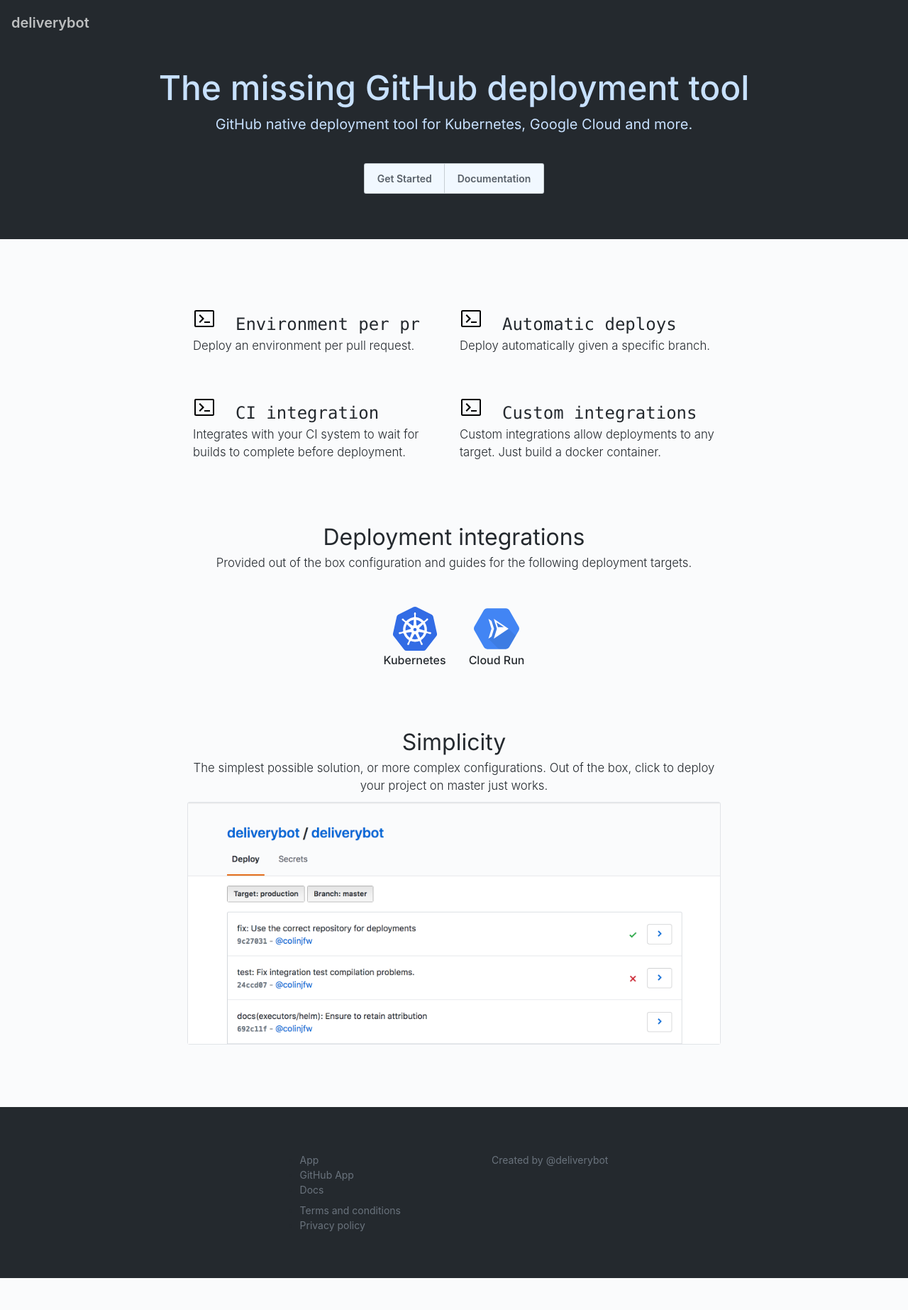
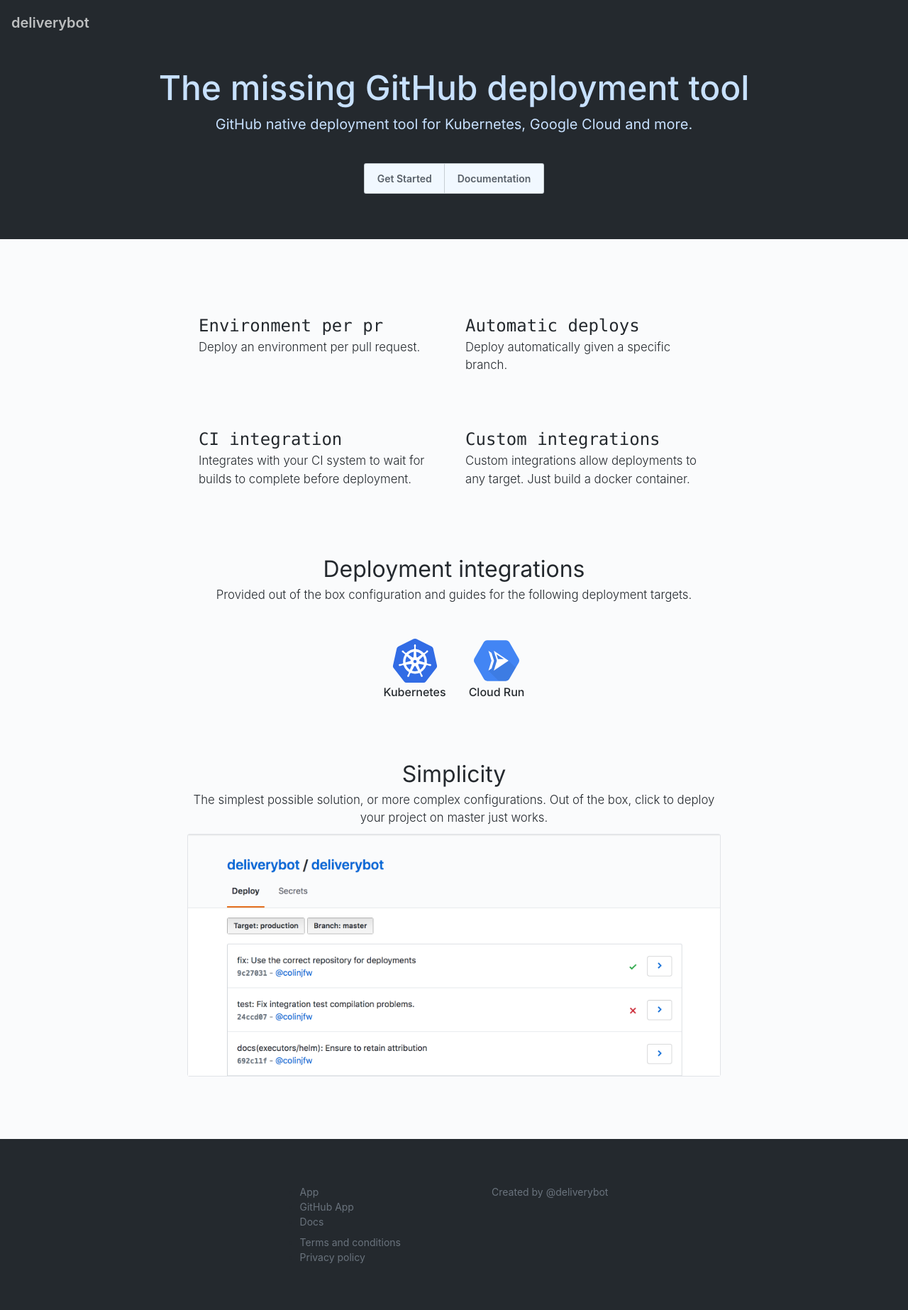
Before and after one commit to deliverybot/deliverybot.github.io, a Jekyll site: the page built from index.html, in a window 1280 px wide. Shown: the whole page at 71% size. Built offline with Jekyll 4.4.1, drawn with Linux system fonts in a browser that asks for light colours; before the commit the page ends 1801 px from its top, so only the background shows below that.

Commit message:
Add better assets.

```diff
--- a/404.html
+++ b/404.html
@@ -1,5 +1,6 @@
 ---
 layout: default
+permalink: /404.html
 ---
 
 <style type="text/css" media="screen">
--- a/_layouts/default.html
+++ b/_layouts/default.html
@@ -4,6 +4,7 @@
   <meta charset="utf-8">
   <meta http-equiv="X-UA-Compatible" content="IE=edge">
   <meta name="viewport" content="width=device-width, initial-scale=1">
+  <link rel="icon" href="/assets/images/probot-head.png">
   {%- seo -%}
   <link rel="stylesheet" href="/assets/main.css">
   <link rel="stylesheet" href="/assets/primer.css">
--- a/index.html
+++ b/index.html
@@ -21,33 +21,29 @@
 
 <main class="content marketing">
   <div class="d-flex flex-justify-between mt-8">
-    <div style="width: 50%;" class="p-2">
-      <img src="/assets/images/terminal.svg" width="32px" height="32px">
-      <h3 class="h2-mktg text-mono" style="display: inline; margin-left: 1em;">Environment per pr</h3>
+    <div style="width: 50%;" class="p-3">
+      <h3 class="h2-mktg text-mono">Environment per pr</h3>
       <p>
         Deploy an environment per pull request.
       </p>
     </div>
-    <div style="width: 50%;" class="p-2">
-      <img src="/assets/images/terminal.svg" width="32px" height="32px">
-      <h3 class="h2-mktg text-mono" style="display: inline; margin-left: 1em;">Automatic deploys</h3>
+    <div style="width: 50%;" class="p-3">
+      <h3 class="h2-mktg text-mono">Automatic deploys</h3>
       <p>
         Deploy automatically given a specific branch.
       </p>
     </div>
   </div>
   <div class="d-flex flex-justify-between mt-5">
-    <div style="width: 50%;" class="p-2">
-      <img src="/assets/images/terminal.svg" width="32px" height="32px">
-      <h3 class="h2-mktg text-mono" style="display: inline; margin-left: 1em;">CI integration</h3>
+    <div style="width: 50%;" class="p-3">
+      <h3 class="h2-mktg text-mono">CI integration</h3>
       <p>
         Integrates with your CI system to wait for builds to complete before
         deployment.
       </p>
     </div>
-    <div style="width: 50%;" class="p-2">
-      <img src="/assets/images/terminal.svg" width="32px" height="32px">
-      <h3 class="h2-mktg text-mono" style="display: inline; margin-left: 1em;">Custom integrations</h3>
+    <div style="width: 50%;" class="p-3">
+      <h3 class="h2-mktg text-mono">Custom integrations</h3>
       <p>
         Custom integrations allow deployments to any target. Just build a docker
         container.
--- /dev/null
+++ b/robots.txt
@@ -0,0 +1,2 @@
+User-agent: *
+Disallow:
```
Also changed, not shown: assets/images/build-logs.jpg (deleted), assets/images/deploy-logs.png (added), assets/images/pr-deploy.jpg (deleted), assets/images/pr-deploy.png (added), assets/images/probot-head.png (added), assets/images/secrets.jpg (deleted), assets/images/secrets.png (added).
